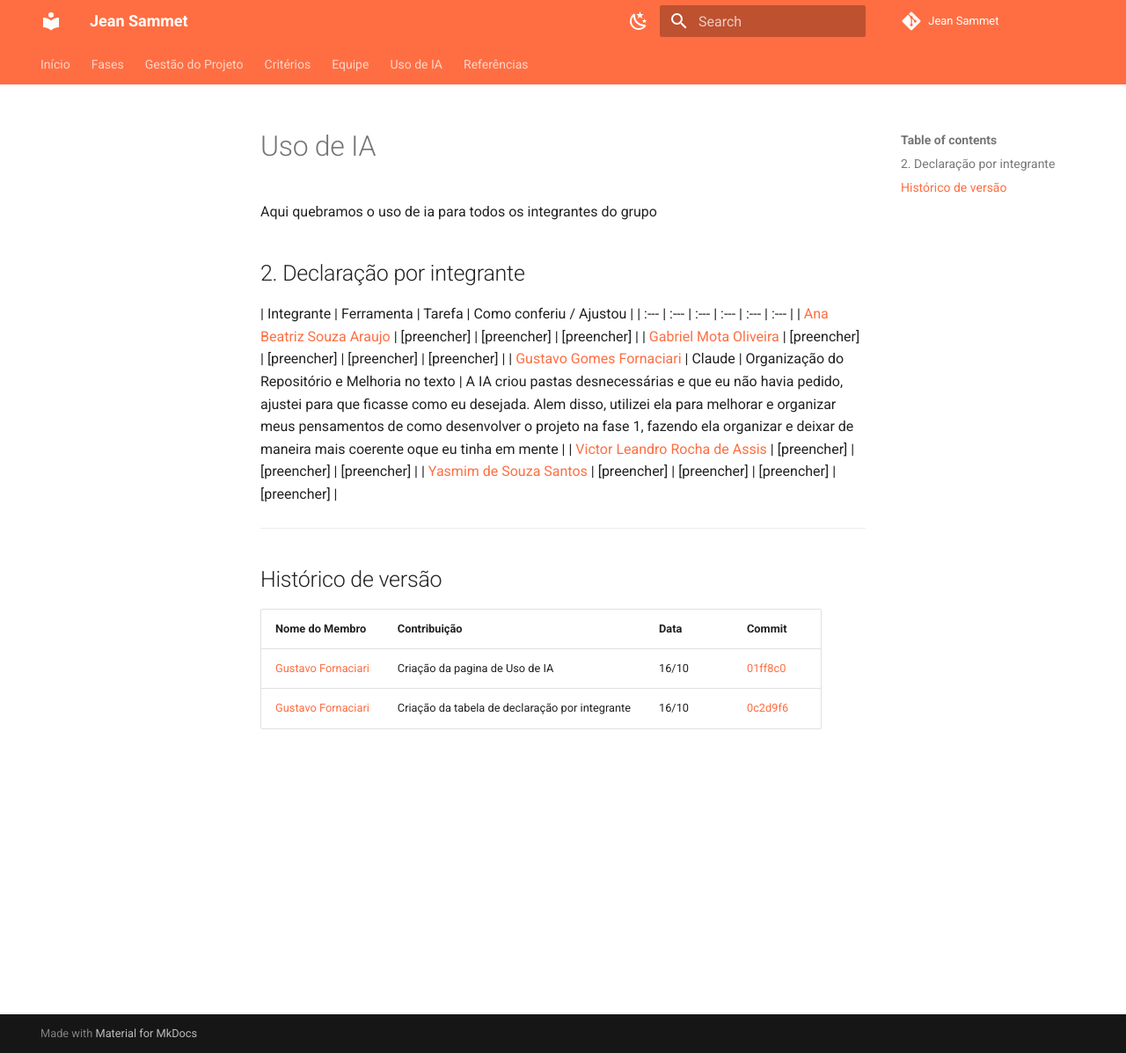
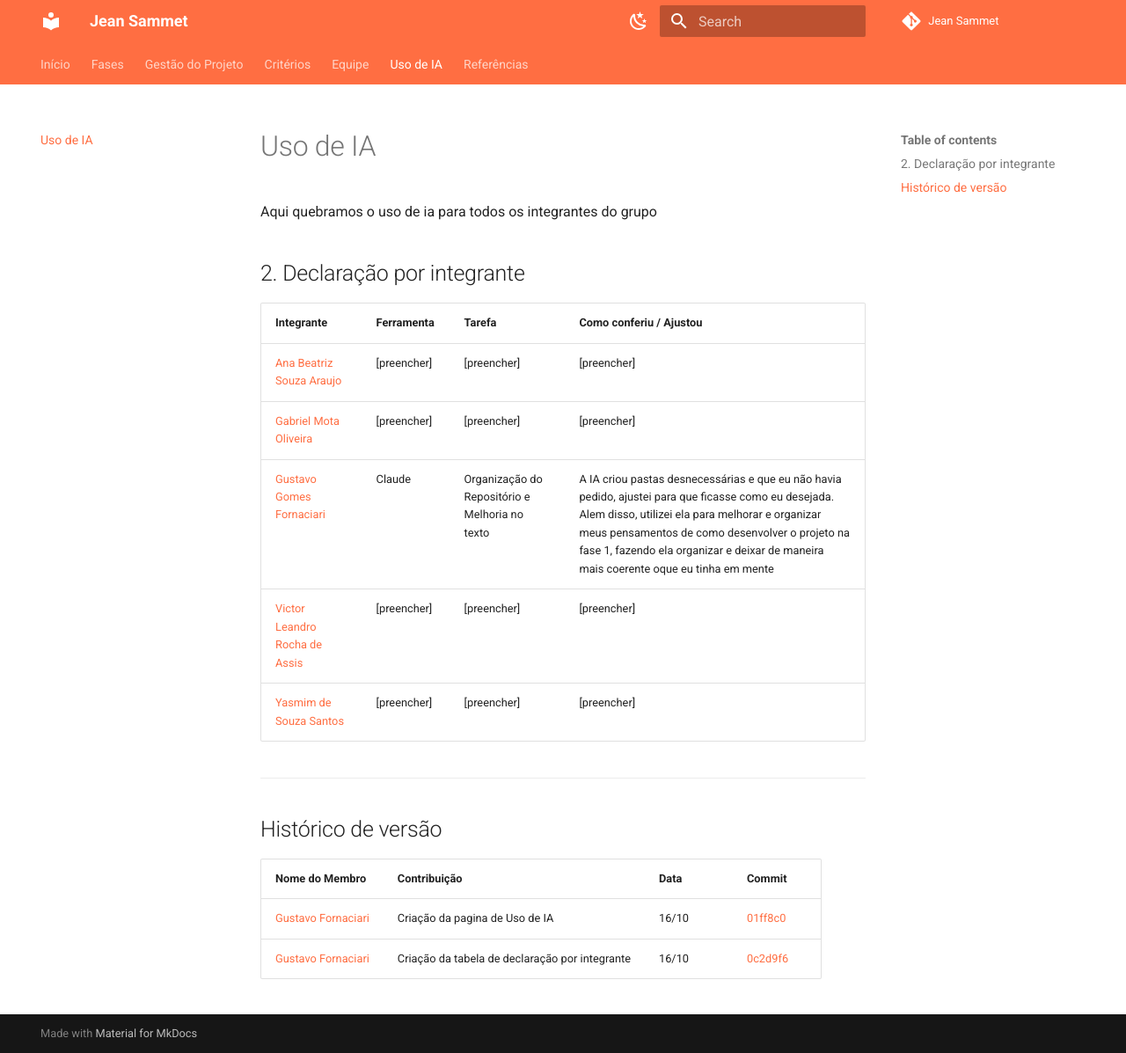
Before and after one commit to FCTE-Qualidade-de-Software-1/2026-2_T02_JEAN_SAMMET, an MkDocs documentation site: the page built from docs/usoDeIA/IA.md, in a window 1280 px wide and 1197 px high. Shown: the whole window at 88% size. Built offline with MkDocs 1.6.1 and Material for MkDocs 9.7.7, drawn with Linux system fonts in a browser that asks for light colours; comment, search, counter and statistics services are not loaded; some of the changed lines change nothing that is shown.

Commit message:
ajuste na tabela e mkdocs

```diff
--- a/docs/usoDeIA/IA.md
+++ b/docs/usoDeIA/IA.md
@@ -4,7 +4,7 @@ Aqui quebramos o uso de ia para todos os integrantes do grupo
 ## 2. Declaração por integrante
 
 | Integrante | Ferramenta | Tarefa | Como conferiu / Ajustou |
-| :--- | :--- | :--- | :--- | :--- | :--- |
+| :--- | :--- | :--- | :--- |
 | [Ana Beatriz Souza Araujo](https://github.com/AnnaBeatrizAraujo) | [preencher] | [preencher] | [preencher] |
 | [Gabriel Mota Oliveira](https://github.com/Gabro-MO) | [preencher] | [preencher] | [preencher] | [preencher] |
 | [Gustavo Gomes Fornaciari](https://github.com/gugofo) | Claude | Organização do Repositório e Melhoria no texto | A IA criou pastas desnecessárias e que eu não havia pedido, ajustei para que ficasse como eu desejada. Alem disso, utilizei ela para melhorar e organizar meus pensamentos de como desenvolver o projeto na fase 1, fazendo ela organizar e deixar de maneira mais coerente oque eu tinha em mente |
--- a/mkdocs.yml
+++ b/mkdocs.yml
@@ -39,10 +39,7 @@ nav:
     - Fase 1: criterios/fase1.md
     - Fase 2: criterios/fase2.md
   - Equipe: equipe/equipe.md
-  - Uso de IA:
-    - Fase 1: usoDeIA/fase1.md
-    - Fase 2: usoDeIA/fase2.md
-    - PSM: usoDeIA/psm.md
+  - Uso de IA: usoDeIA/IA.md
   - Referências:
     - Fase 1: referencias/fase1.md
     - Fase 2: referencias/fase2.md
```
